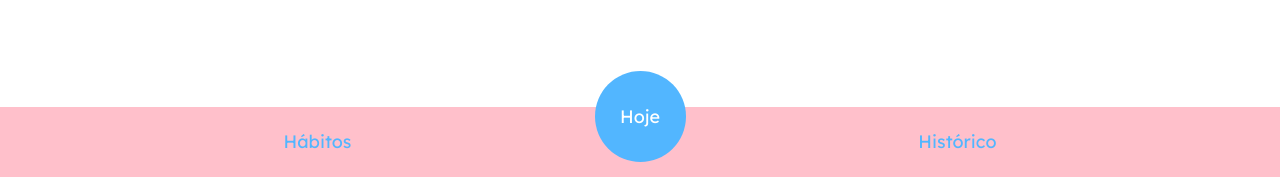
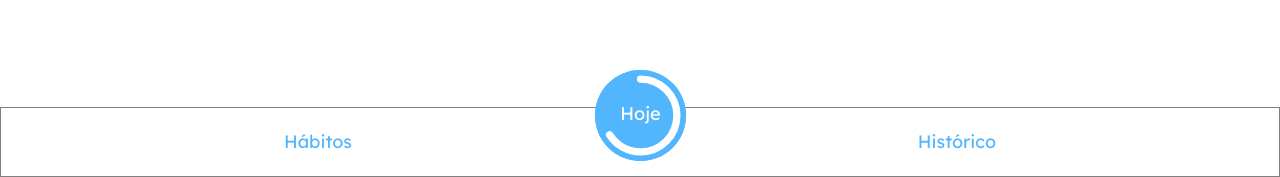
Before and after one commit to BrunaTerribile/projeto11-trackit, a React (Create React App) app: page /hoje in a window 1280 px wide. Shown: the part 623-800 px from the top of the page. Built offline with nearby package versions, Linux system fonts and the light colour scheme; a web font is replaced by a local one.

Commit message:
Barra progresso botão Hoje

```diff
--- a/src/components/Menu.js
+++ b/src/components/Menu.js
@@ -1,13 +1,31 @@
 import styled from "styled-components"
 import { Link } from "react-router-dom"
+import { useNavigate } from "react-router-dom";
+import { CircularProgressbar, buildStyles } from 'react-circular-progressbar';
+import 'react-circular-progressbar/dist/styles.css';
 
 
-export default function Menu() {
+export default function Menu(props) {
+    const navigate = useNavigate()
+    const percentage = 66;
 
     return (
         <BottomBar>
             <StyledLink to={'/habitos'}><h1>Hábitos</h1></StyledLink>
-            <div><StyledLink to={'/hoje'}>Hoje</StyledLink></div>
+
+            <div onClick={() => navigate('/hoje')} className="progress" >
+                <CircularProgressbar value={percentage} text={`Hoje`}
+                    styles={buildStyles({pathColor: `white`,
+                                        textColor: `white`,
+                                        width: `100px`,
+                                        heigth: `100px`,
+                                        backgroundColor: "#52B6FF",
+                                        pathColor: "#fff",
+                                        trailColor: "transparent"})}
+                                        background
+                                        backgroundPadding={6}
+                /> </div>
+
             <StyledLink to={'/historico'}><h1>Histórico</h1></StyledLink>
         </BottomBar>
     )
@@ -18,7 +36,6 @@ const BottomBar = styled.div`
     height: 70px;
     position: fixed;
     bottom: 0;
-    background-color: pink;
     display: flex;
     align-items: center;
     justify-content: space-around;
@@ -26,21 +43,21 @@ const BottomBar = styled.div`
     font-size: 18px;
     z-index: 2;
     text-decoration: none;
+    border: 1px solid grey;
 
-    div {
+    .progress {
+        z-index: 3;
+        width: 91px;
+        height: 91px;
         display: flex;
         align-items: center;
         justify-content: center;
         background-color: #52B6FF;
-        color: red;
-        width: 91px;
-        height: 91px;
         border-radius: 50px;
         position: absolute;
         bottom: 15px;
     }
 `
-
 const StyledLink = styled(Link)`
     text-decoration: none;
     color: white;
```
